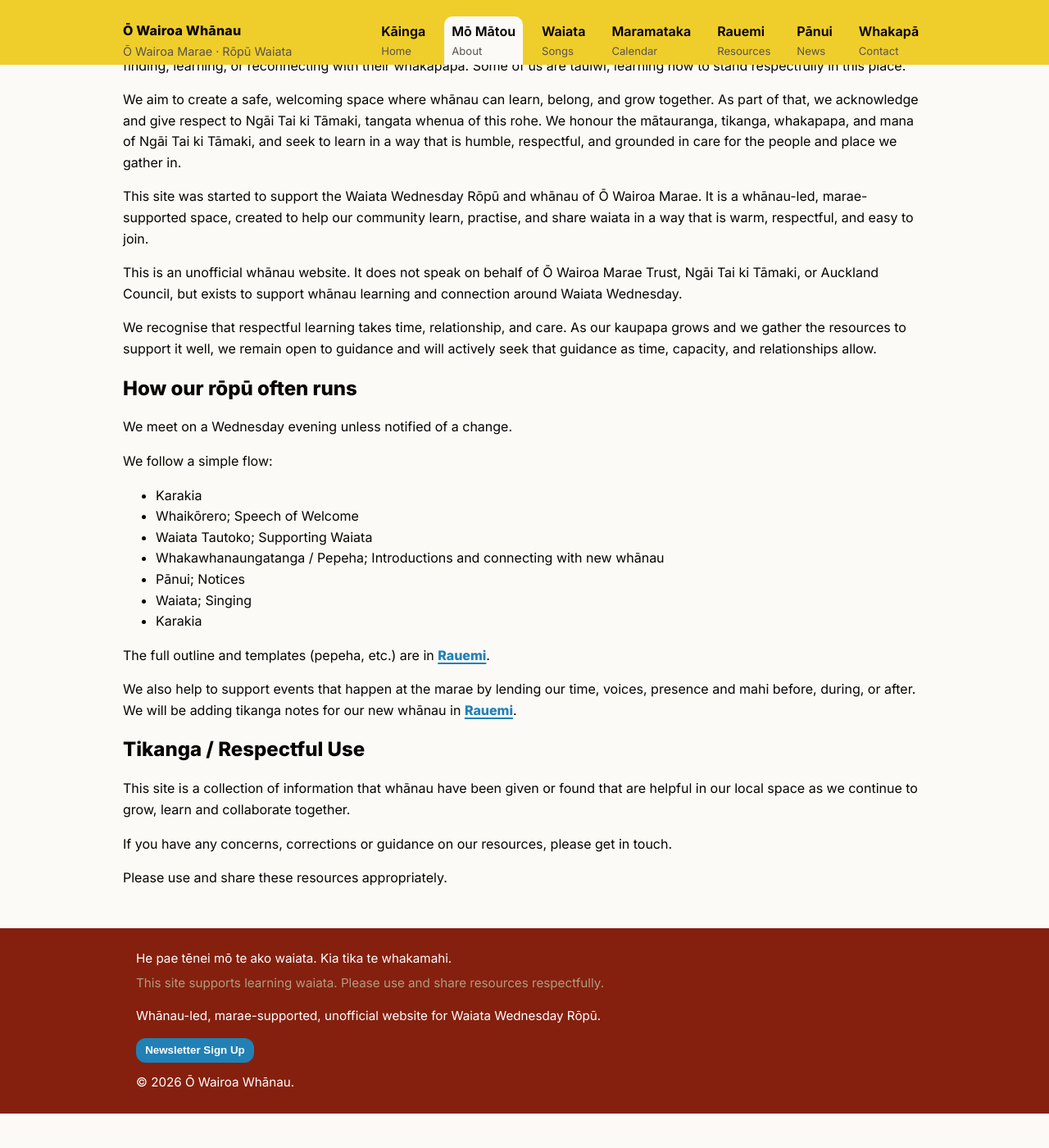
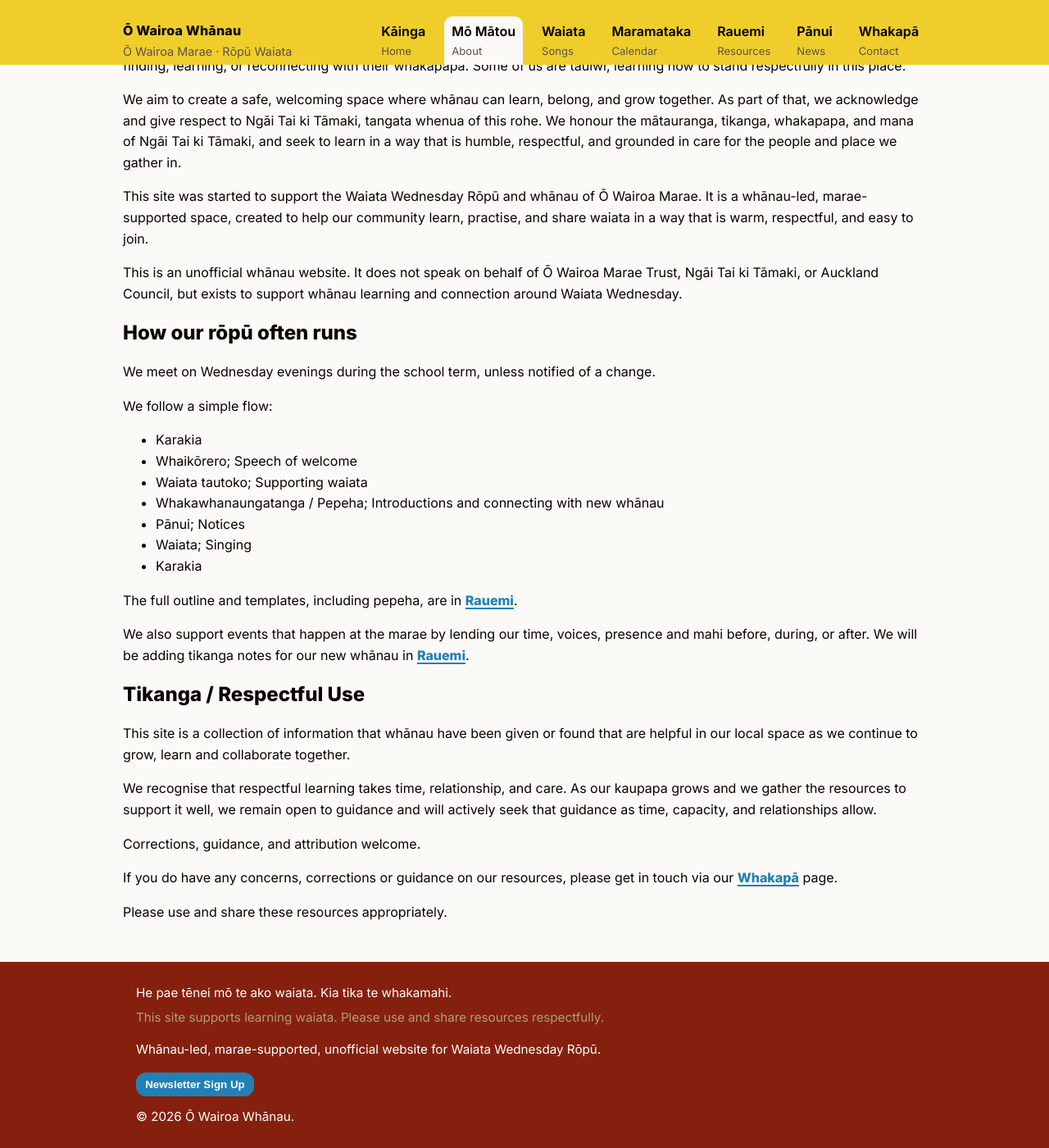
Before and after one commit to Standen-Home/owairoawhanau-site, a Jekyll site: the page built from about.md, in a window 1280 px wide and 1400 px high, scrolled down 342 px. Shown: the whole window at 82% size. Built offline with Jekyll 4.4.1, drawn with Linux system fonts in a browser that asks for light colours; before the commit the page ends 1700 px from its top, so only the background shows below that.

Commit message:
tweaks to about and contact

```diff
--- a/about.md
+++ b/about.md
@@ -14,28 +14,30 @@ This site was started to support the Waiata Wednesday Rōpū and whānau of Ō W
 
 This is an unofficial whānau website. It does not speak on behalf of Ō Wairoa Marae Trust, Ngāi Tai ki Tāmaki, or Auckland Council, but exists to support whānau learning and connection around Waiata Wednesday.
 
-We recognise that respectful learning takes time, relationship, and care. As our kaupapa grows and we gather the resources to support it well, we remain open to guidance and will actively seek that guidance as time, capacity, and relationships allow.
-
 ## How our rōpū often runs
-We meet on a Wednesday evening unless notified of a change.
+We meet on Wednesday evenings during the school term, unless notified of a change.
 
 We follow a simple flow:
  - Karakia
- - Whaikōrero; Speech of Welcome
- - Waiata Tautoko; Supporting Waiata
+ - Whaikōrero; Speech of welcome
+ - Waiata tautoko; Supporting waiata
  - Whakawhanaungatanga / Pepeha; Introductions and connecting with new whānau
  - Pānui; Notices
  - Waiata; Singing
  - Karakia
 
-The full outline and templates (pepeha, etc.) are in **[Rauemi](/resources/)**.
+The full outline and templates, including pepeha, are in **[Rauemi](/resources/)**.
 
-We also help to support events that happen at the marae by lending our time, voices, presence and mahi before, during, or after.
+We also support events that happen at the marae by lending our time, voices, presence and mahi before, during, or after.
 We will be adding tikanga notes for our new whānau in **[Rauemi](/resources/)**.
 
 ## Tikanga / Respectful Use
 This site is a collection of information that whānau have been given or found that are helpful in our local space as we continue to grow, learn and collaborate together.
 
-If you have any concerns, corrections or guidance on our resources, please get in touch.
+We recognise that respectful learning takes time, relationship, and care. As our kaupapa grows and we gather the resources to support it well, we remain open to guidance and will actively seek that guidance as time, capacity, and relationships allow.
+
+Corrections, guidance, and attribution welcome.
+
+If you do have any concerns, corrections or guidance on our resources, please get in touch via our **[Whakapā](/contact/)** page.
 
 Please use and share these resources appropriately.
```
Also changed, not shown: contact.md (+2 -2 lines).
